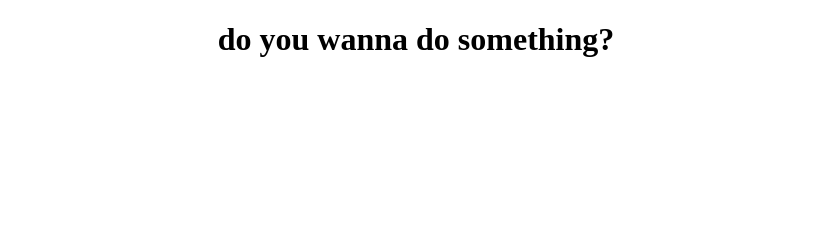
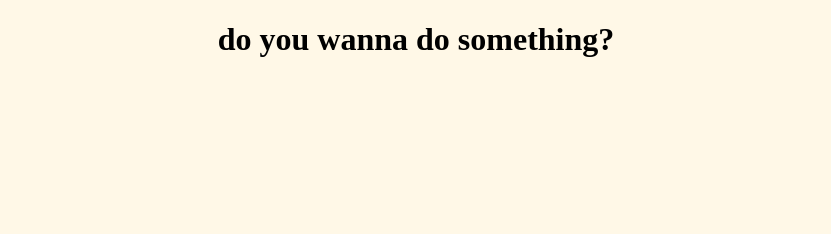
Before and after one commit to rymaaha/pregunta, a plain HTML site: page index.html in a window 1280 px wide. Shown: the top 234 px of the page, without its empty margins (224-1055 px from the left). Drawn offline with Linux system fonts and the light colour scheme.

Commit message:
Update index.html

```diff
--- a/index.html
+++ b/index.html
@@ -31,6 +31,9 @@
         #yesBaby:active ~ #message {
             display: block;
         }
+        body {
+            background-color: #FFF8E7; /* cosmic latte color code */
+        }
         h1 {
             text-align: center;
             font-weight: bold;
```
